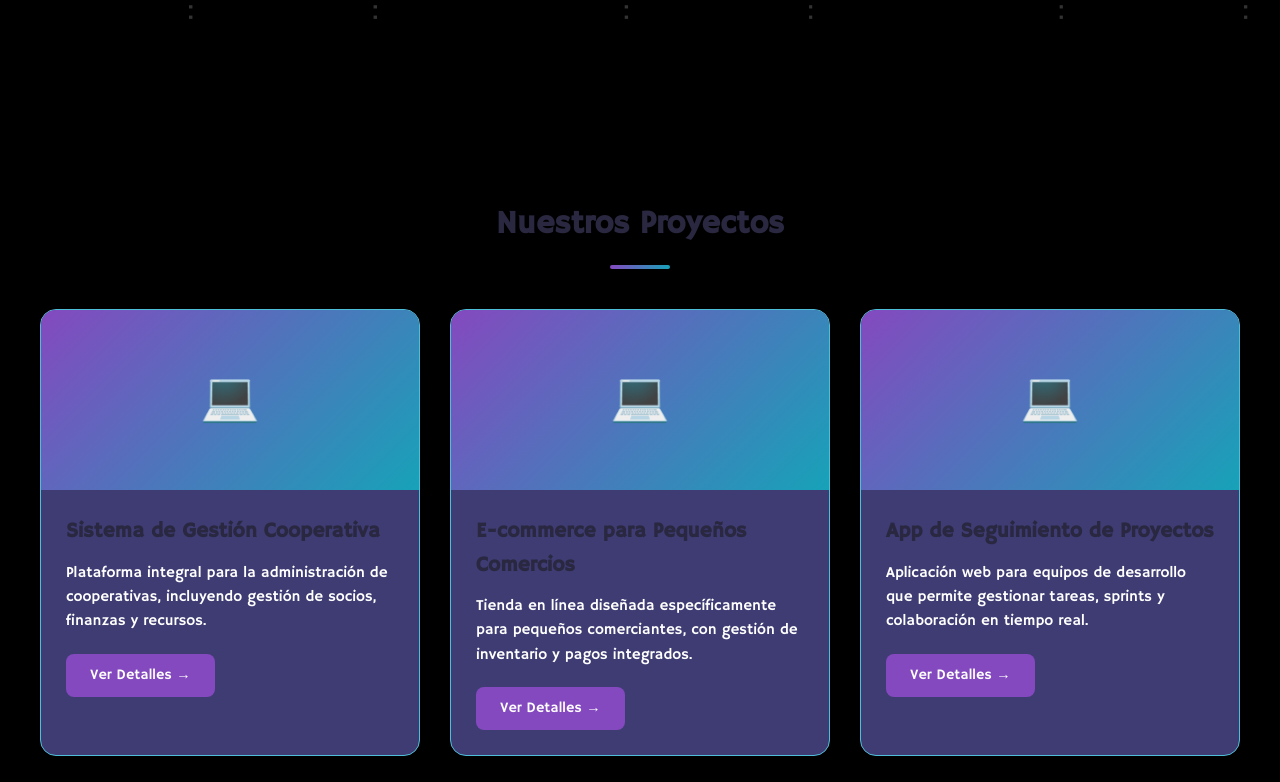
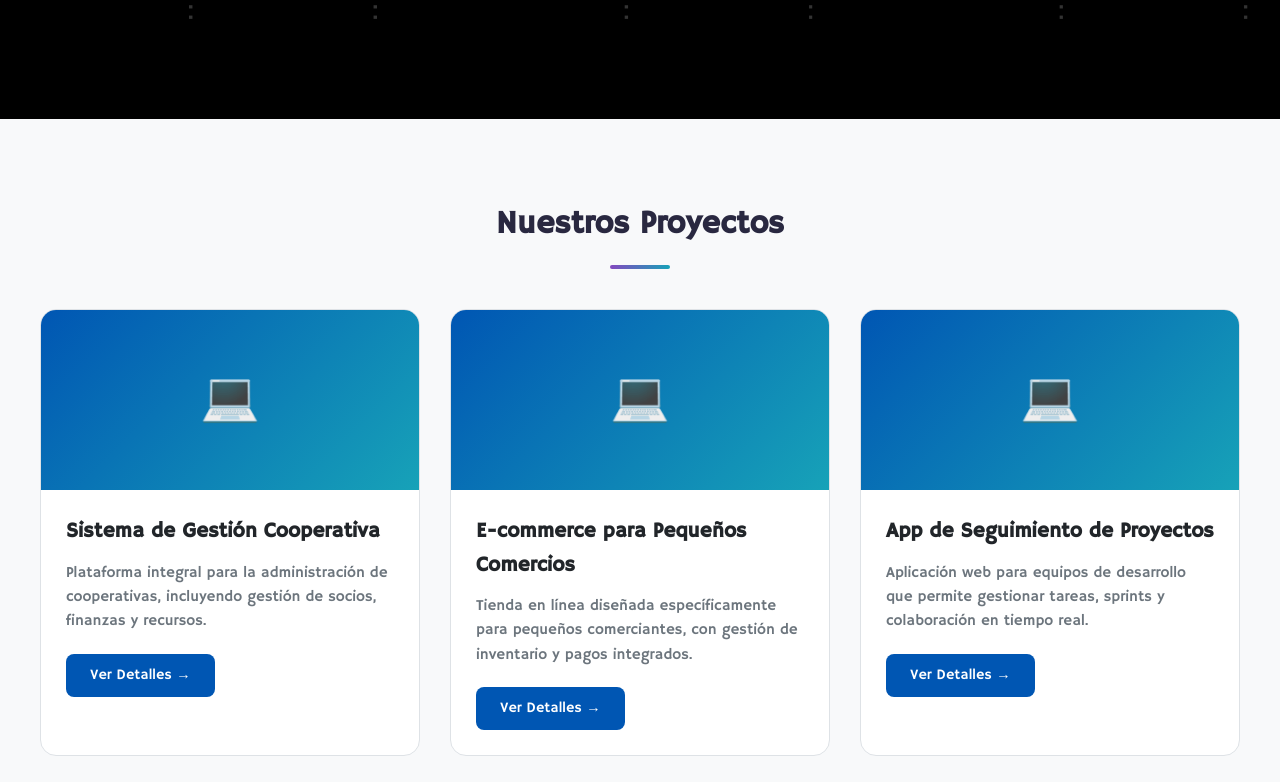
Before and after one commit to nazcuy/mi_portfolio, a React (Create React App) app: page / in a window 1280 px wide. Shown: the part 658-1440 px from the top of the page. Built offline with nearby package versions, Linux system fonts and the light colour scheme.

Commit message:
Subo modificaciones

```diff
--- a/src/components/aboutMe/AboutMe.jsx
+++ b/src/components/aboutMe/AboutMe.jsx
@@ -1,5 +1,5 @@
 import React from "react";
-import "./aboutMe.css";
+import "./AboutMe.css";
 import Stack from "../galeria/galeria";
 import img1 from '../../assets/images/images-galeria/1.JPG';
 import img2 from '../../assets/images/images-galeria/2.jpg';
--- a/src/components/stack/stack.css
+++ b/src/components/stack/stack.css
@@ -13,7 +13,7 @@
 
 .stack-container {
   max-width: 1200px;
-  margin: 0 auto;
+  margin: 10px auto 10px;
 }
 
 .section {
--- a/src/index.css
+++ b/src/index.css
@@ -131,81 +131,6 @@ a {
   color: var(--text-light);
   font-size: 0.95rem;
   line-height: 1.7;
-}
-
-/* Projects Section */
-.projects {
-  background-color: var(--background-light);
-}
-
-.projects-container {
-  max-width: 1200px;
-  margin: 0 auto;
-}
-
-.projects-grid {
-  display: grid;
-  grid-template-columns: repeat(auto-fit, minmax(300px, 1fr));
-  gap: 30px;
-}
-
-.project-card {
-  background: var(--background-white);
-  border-radius: 16px;
-  overflow: hidden;
-  transition: var(--transition-default);
-  cursor: pointer;
-  border: 1px solid var(--border-color);
-}
-
-.project-card:hover {
-  transform: translateY(-8px);
-  box-shadow: 0 15px 35px var(--shadow-medium);
-}
-
-.project-image {
-  width: 100%;
-  height: 180px;
-  background: linear-gradient(135deg, var(--primary-color), var(--accent-color));
-  display: flex;
-  align-items: center;
-  justify-content: center;
-  color: white;
-  font-size: 3rem;
-}
-
-.project-content {
-  padding: 25px;
-}
-
-.project-title {
-  font-size: 1.3rem;
-  font-weight: 600;
-  color: var(--secondary-color);
-  margin-bottom: 12px;
-}
-
-.project-description {
-  color: var(--text-light);
-  font-size: 0.95rem;
-  margin-bottom: 20px;
-  line-height: 1.6;
-}
-
-.project-button {
-  display: inline-block;
-  padding: 10px 24px;
-  background-color: var(--primary-color);
-  color: white;
-  border-radius: 8px;
-  font-weight: 500;
-  font-size: 0.9rem;
-  transition: var(--transition-default);
-}
-
-.project-button:hover {
-  background-color: var(--primary-dark);
-  transform: translateX(5px);
 }
 
 /* Footer */
--- a/src/pages/projectDetail/projectDetail.css
+++ b/src/pages/projectDetail/projectDetail.css
@@ -1,6 +1,6 @@
 .project-detail {
   padding: 60px 20px;
-  background-color: #f8f9fa;
+  background-color: var(--background-light);
   min-height: 100vh;
 }
 
@@ -24,7 +24,6 @@
   width: 100%;
   height: 300px;
   background: linear-gradient(135deg, #0056b3, #17a2b8);
-  border-radius: 16px;
   display: flex;
   align-items: center;
   justify-content: center;
```
Also changed, not shown: 1 other file (tests, documents, lock files or other folders).
